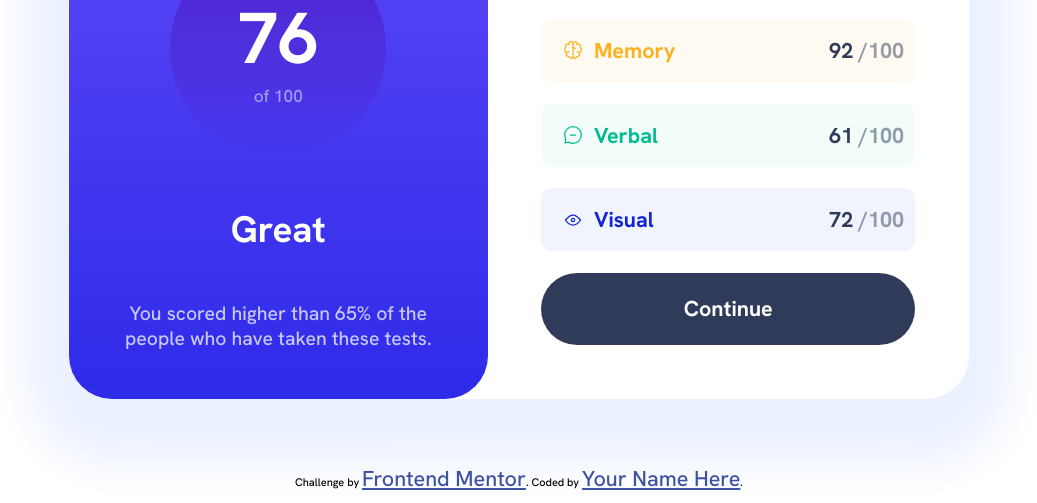
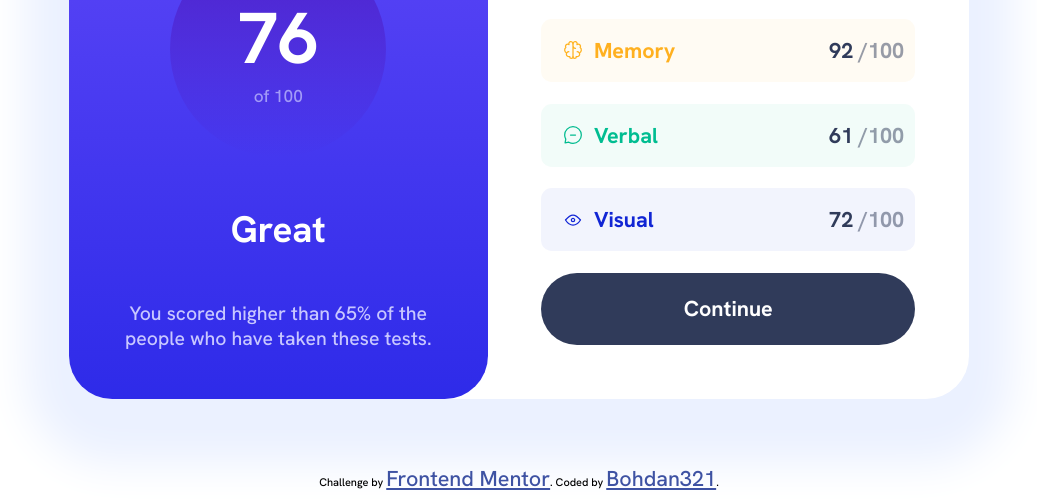
Before and after one commit to Bohdan321/results-summary-component-main, a plain HTML site: page index.html in a window 1280 px wide. Shown: the part 297-800 px from the top of the page, without its empty margins (121-1158 px from the left). Drawn offline with Linux system fonts and the light colour scheme.

Commit message:
add footer & insert attribution in footer

```diff
--- a/index.html
+++ b/index.html
@@ -25,7 +25,7 @@
 
 <body>
 
-<div class="wrapper">
+  <div class="wrapper">
     <aside class="score-container">
       <h2 class="score-container__header">Your Result</h2>
       <div class="score-container__score-item">
@@ -33,7 +33,7 @@
         <p>of 100</p>
       </div>
       <h2 class="score-container__evaluation-word">Great</h2>
-      <p>  You scored higher than 65% of the people who have taken these tests.</p>
+      <p> You scored higher than 65% of the people who have taken these tests.</p>
     </aside>
 
     <main class="summary-container" id="summaryContainer">
@@ -62,13 +62,14 @@
       </section> -->
       <button class="summary-container__button" id="buttonContinue">Continue</button>
     </main>
-</div >
-
-  <div class="attribution">
-    Challenge by <a href="https://www.frontendmentor.io?ref=challenge" target="_blank">Frontend Mentor</a>.
-    Coded by <a href="#">Your Name Here</a>.
   </div>
   <script type="module" src="script.js"></script>
 </body>
+<footer>
+  <div class="attribution">
+    Challenge by <a href="https://www.frontendmentor.io?ref=challenge" target="_blank">Frontend Mentor</a>.
+    Coded by <a href="https://github.com/Bohdan321">Bohdan321</a>.
+  </div>
+</footer>
 
 </html>
```
